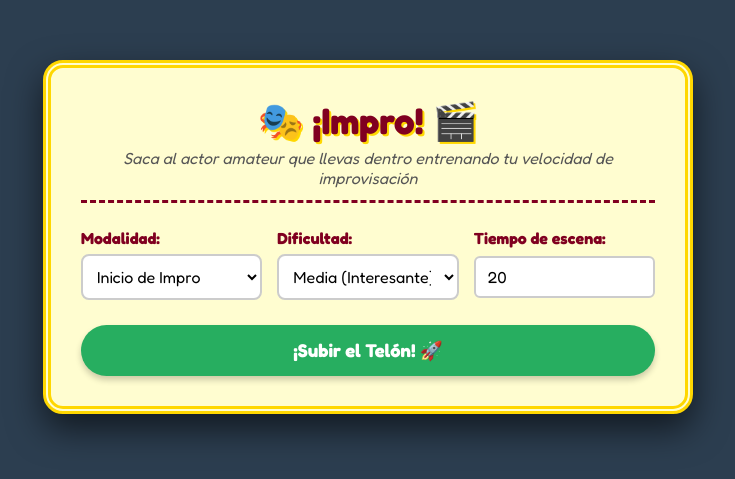
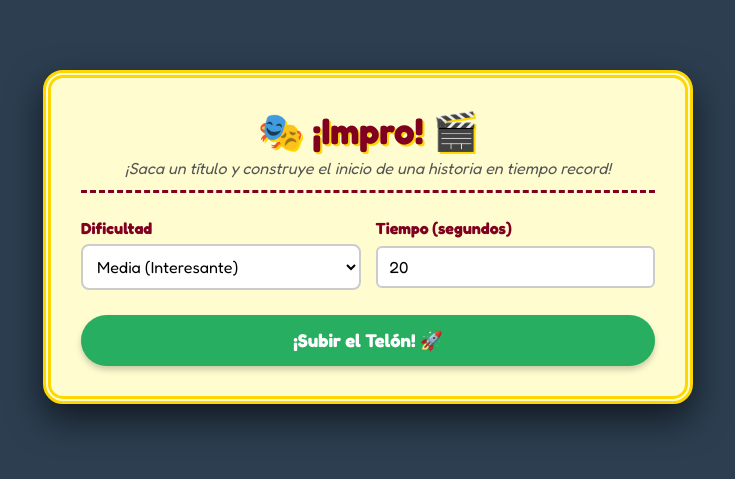
Before and after one commit to zoitrix/teatro, a Next.js app: page / in a window 1280 px wide. Shown: the part 163-642 px from the top of the page, without its empty margins (272-1007 px from the left). Built offline with nearby package versions, Linux system fonts and the light colour scheme.

Commit message:
Update page.tsx

```diff
--- a/app/page.tsx
+++ b/app/page.tsx
@@ -241,7 +241,7 @@ export default function ImproPage() {
     const prompt = `
     Actúa como un director de teatro de improvisación súper entusiasta, divertido y con mucha energía.
     Tu alumno acaba de hacer un "Inicio de Impro" relámpago basado en el título "${titulo}".
-    Su propuesta ha sido: "${textoUsuario.trim() || '[Silencio dramático... ¡Se quedó en blanco!]'}"
+    Su propuesta ha sido: "${textoUsuario.trim()}"
 
     Tu misión: Dale un feedback ultra corto, fresco y motivador.
     Ten en cuenta que SOLO ha tenido ${tiempoConfig} segundos, ¡así que valora el caos y la velocidad!
@@ -254,7 +254,8 @@ export default function ImproPage() {
     1. Sé alocado, usa jerga teatral divertida y tono de comedia.
     2. NUNCA uses un tono serio, académico, rígido o destructivo.
     3. Devuelve ÚNICAMENTE tu comentario directo, sin introducciones ("Aquí tienes tu feedback..."), sin comillas, ni textos de relleno.
-    4. Extensión máxima: 2 frases cortas (máximo 45 palabras en total). ¡Al grano!`;
+    4. Extensión máxima: 3 o 4 frases. ¡Al grano!
+    5. Si no has recibido ninguna propuesta, ponte crítico y dale un feedback corto, cumpliendo con la extensión máxima del punto anterior. ¡El actor no ha cumplido con su tarea!`;
 
     try {
       const apiKey = process.env.NEXT_PUBLIC_API_KEY;
@@ -290,7 +291,7 @@ export default function ImproPage() {
     <div className="teatro-container">
       <header className="teatro-header">
         <h1>🎭 ¡Impro! 🎬</h1>
-        <p className="subtitulo">Saca al actor amateur que llevas dentro entrenando tu velocidad de improvisación</p>
+        <p className="subtitulo">¡Saca un título y construye el inicio de una historia en tiempo record!</p>
       </header>
 
       <main className="escenario">
@@ -304,13 +305,15 @@ export default function ImproPage() {
         {pantalla === 'config' && (
           <div className="bloque-config">
             <div className="controles-group">
+              {/*
               <label>Modalidad:
                 <select value={modalidad} onChange={(e) => setModalidad(e.target.value)}>
                   <option value="inicio de impro">Inicio de Impro</option>
                 </select>
               </label>
+              */}
 
-              <label>Dificultad:
+              <label>Dificultad
                 <select value={dificultad} onChange={(e) => setDificultad(e.target.value)}>
                   <option value="fácil">Fácil (Cotidiano)</option>
                   <option value="media">Media (Interesante)</option>
@@ -318,7 +321,7 @@ export default function ImproPage() {
                 </select>
               </label>
 
-              <label>Tiempo de escena:
+              <label>Tiempo (segundos)
                 <input
                   type="number"
                   className="input-tiempo-number"
```
